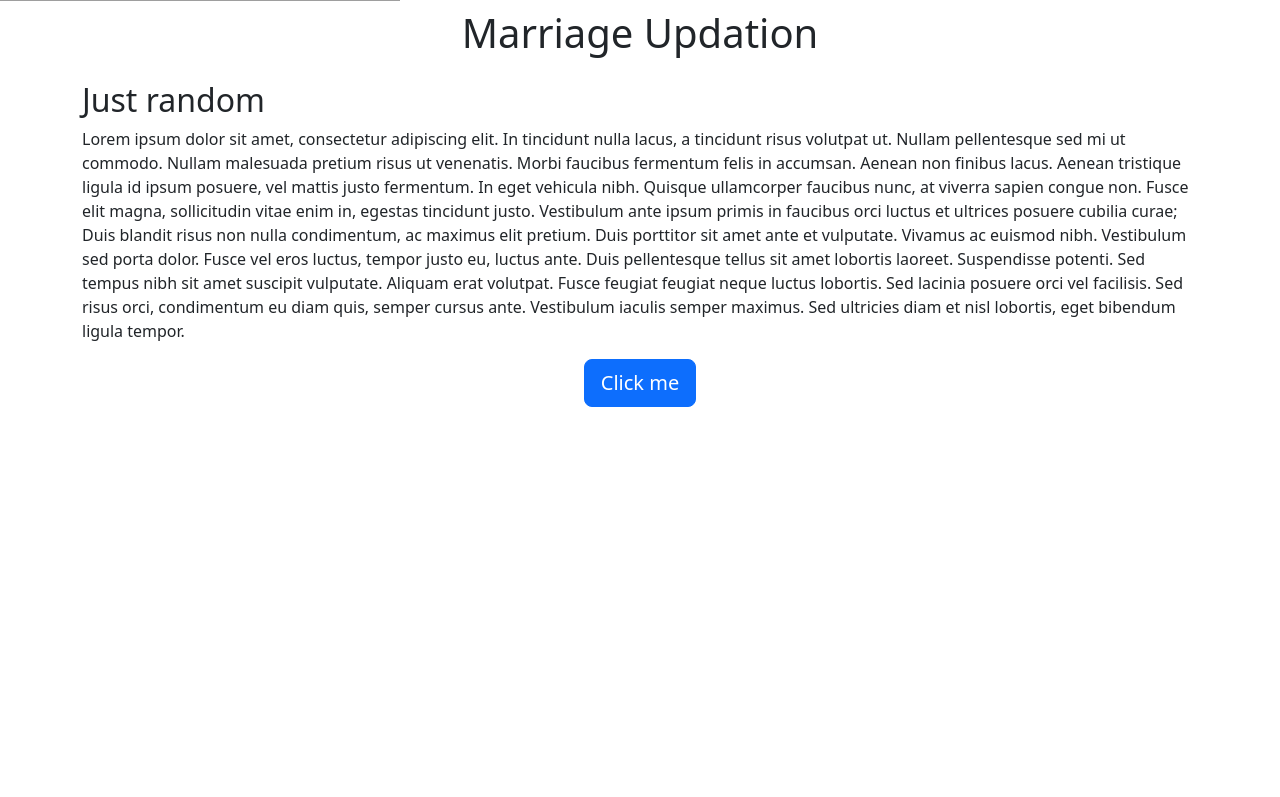
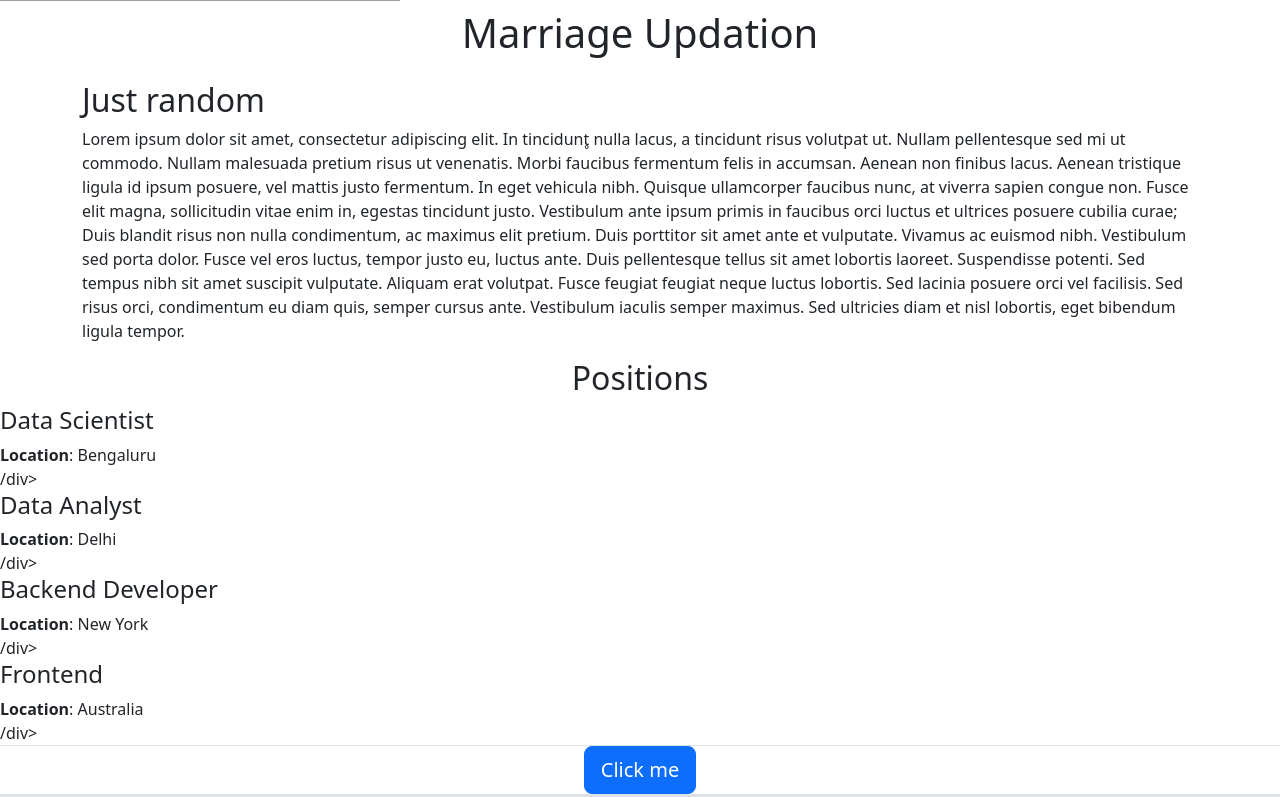
Before and after one commit to TheParadox543/MarriageDocumentation, a Flask app: page / in a window 1280 px wide. Shown: the part 299-1096 px from the top of the page. Before the commit the page ends 706 px from the top, so only its background shows below. Run offline with Flask 3, Linux system fonts and the light colour scheme.

Commit message:
some changes

```diff
--- a/main.py
+++ b/main.py
@@ -3,9 +3,36 @@ from flask import Flask, render_template
 app = Flask(__name__)
 
 
+JOBS = [
+    {
+        "id": 1,
+        "title": "Data Scientist",
+        "location": "Bengaluru",
+        "salary": "Rs 80,000",
+    },
+    {
+        "id": 2,
+        "title": "Data Analyst",
+        "location": "Delhi",
+        "salary": "Rs 100,000",
+    },
+    {
+        "id": 3,
+        "title": "Backend Developer",
+        "location": "New York",
+    },
+    {
+        "id": 4,
+        "title": "Frontend",
+        "location": "Australia",
+        "salary": "Rs 20,000",
+    },
+]
+
+
 @app.route("/")
 def hello_world():
-    return render_template("home.html")
+    return render_template("home.html", jobs=JOBS)
 
 
 if __name__ == "__main__":
--- a/templates/home.html
+++ b/templates/home.html
@@ -2,10 +2,11 @@
 <html>
     <head>
         <meta charset="utf-8" />
-    <meta name="viewport" content="width=device-width, initial-scale=1" />
+        <meta name="viewport" ̥ content="width=device-width, initial-scale=1" />
         <link
             href="https://cdn.jsdelivr.net/npm/bootstrap@5.3.3/dist/css/bootstrap.min.css"
             rel="stylesheet"
+            ̥
             integrity="sha384-QWTKZyjpPEjISv5WaRU9OFeRpok6YctnYmDr5pNlyT2bRjXh0JMhjY6hW+ALEwIH"
             crossorigin="anonymous"
         />
@@ -25,24 +26,39 @@
         <div class="container">
             <h2>Just random</h2>
             <p>
-        Lorem ipsum dolor sit amet, consectetur adipiscing elit. In tincidunt
-        nulla lacus, a tincidunt risus volutpat ut. Nullam pellentesque sed mi
-        ut commodo. Nullam malesuada pretium risus ut venenatis. Morbi faucibus
-        fermentum felis in accumsan. Aenean non finibus lacus. Aenean tristique
-        ligula id ipsum posuere, vel mattis justo fermentum. In eget vehicula
-        nibh. Quisque ullamcorper faucibus nunc, at viverra sapien congue non.
-        Fusce elit magna, sollicitudin vitae enim in, egestas tincidunt justo.
-        Vestibulum ante ipsum primis in faucibus orci luctus et ultrices posuere
-        cubilia curae; Duis blandit risus non nulla condimentum, ac maximus elit
-        pretium. Duis porttitor sit amet ante et vulputate. Vivamus ac euismod
-        nibh. Vestibulum sed porta dolor. Fusce vel eros luctus, tempor justo
-        eu, luctus ante. Duis pellentesque tellus sit amet lobortis laoreet.
-        Suspendisse potenti. Sed tempus nibh sit amet suscipit vulputate.
-        Aliquam erat volutpat. Fusce feugiat feugiat neque luctus lobortis. Sed
-        lacinia posuere orci vel facilisis. Sed risus orci, condimentum eu diam
-        quis, semper cursus ante. Vestibulum iaculis semper maximus. Sed
-        ultricies diam et nisl lobortis, eget bibendum ligula tempor.
+                Lorem ipsum dolor sit amet, consectetur adipiscing elit. In
+                tincidunt̥ nulla lacus, a tincidunt risus volutpat ut. Nullam
+                pellentesque sed mi ut commodo. Nullam malesuada pretium risus
+                ut venenatis. Morbi faucibus fermentum felis in accumsan. Aenean
+                non finibus lacus. Aenean tristique ligula id ipsum posuere, vel
+                mattis justo fermentum. In eget vehicula nibh. Quisque
+                ullamcorper faucibus nunc, at viverra sapien congue non. Fusce
+                elit magna, sollicitudin vitae enim in, egestas tincidunt justo.
+                Vestibulum ante ipsum primis in faucibus orci luctus et ultrices
+                posuere cubilia curae; Duis blandit risus non nulla condimentum,
+                ac maximus elit pretium. Duis porttitor sit amet ante et
+                vulputate. Vivamus ac euismod nibh. Vestibulum sed porta dolor.
+                Fusce vel eros luctus, tempor justo eu, luctus ante. Duis
+                pellentesque tellus sit amet lobortis laoreet. Suspendisse
+                potenti. Sed tempus nibh sit amet suscipit vulputate. Aliquam
+                erat volutpat. Fusce feugiat feugiat neque luctus lobortis. Sed
+                lacinia posuere orci vel facilisis. Sed risus orci, condimentum
+                eu diam quis, semper cursus ante. Vestibulum iaculis semper
+                maximus. Sed ultricies diam et nisl lobortis, eget bibendum
+                ligula tempor.
             </p>
+        </div>
+        <div class="text-center">
+            <h2>Positions</h2>
+        </div>
+        <div>
+            {% for job in jobs %}
+            <div class="border-bottom">
+                <h4>{{job['title']}}</h4>
+                <div><b>Location</b>: {{job['location']}}</div>
+                <div>/div>
+            </div>
+            {% endfor %}
         </div>
         <div class="text-center">
             <button class="btn btn-primary btn-lg">Click me</button>
```
Also changed, not shown: templates/jobitem.html (added, +9 -0 lines). Lines whose indentation alone changed are shown as unchanged.
